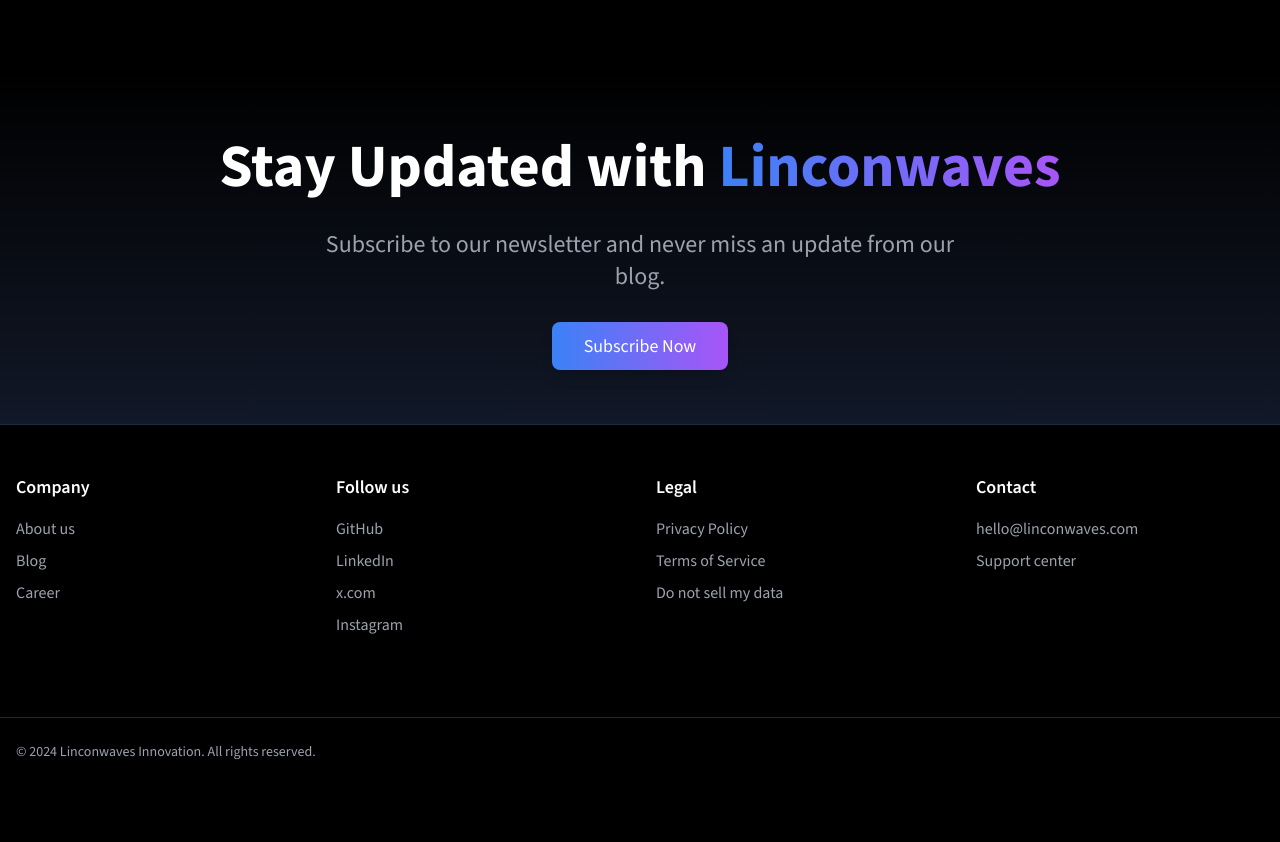
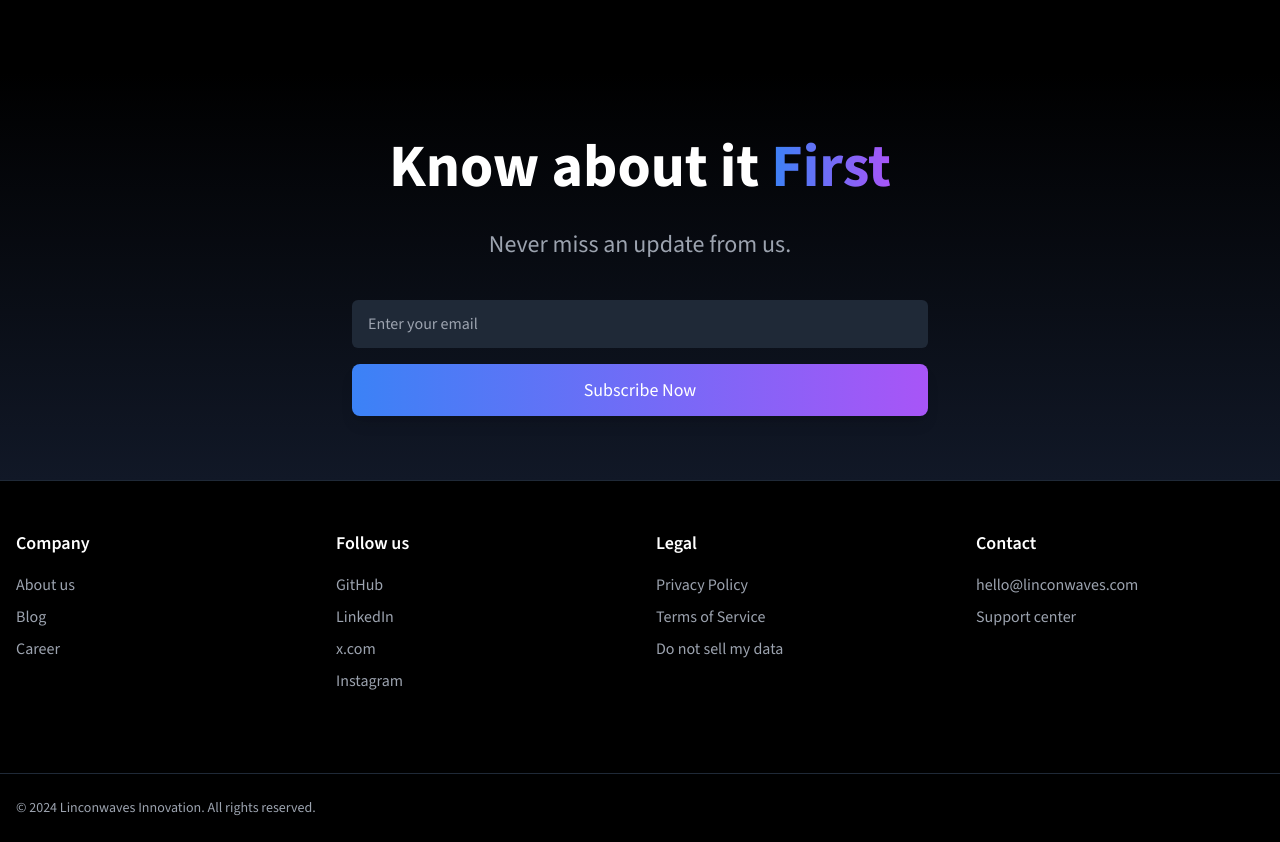
Before and after one commit to Callmecgrey/new-waves, a Next.js app: page /blog in a window 1280 px wide. Shown: the part 2320-3162 px from the top of the page. Before the commit the page ends 3106 px from the top, so only its background shows below. Built offline with nearby package versions, Linux system fonts and the light colour scheme.

Commit message:
fixed blog

```diff
--- a/pages/blog.tsx
+++ b/pages/blog.tsx
@@ -4,12 +4,21 @@
 import Navbar from '../components/Navbar';
 import Footer from '../components/Footer';
 import Image from 'next/image';
+import { useState } from 'react';
+import Link from 'next/link';
 import { blogPosts } from '../data/postsData';
 
 export default function Blog() {
   const featuredPosts = blogPosts.filter((post) => post.featured);
-  // For recent posts, exclude featured and sort by date or just show the others
   const recentPosts = blogPosts.filter((post) => !post.featured);
+
+  const [email, setEmail] = useState('');
+  const [isSubmitted, setIsSubmitted] = useState(false);
+
+  const handleSubscribe = (e: React.FormEvent) => {
+    e.preventDefault();
+    setIsSubmitted(true);
+  };
 
   return (
     <>
@@ -78,12 +87,13 @@
                     {post.description && (
                       <p className="text-gray-300 mb-4">{post.description}</p>
                     )}
-                    <a
+                    {/* Use Link instead of <a> for internal navigation */}
+                    <Link
                       href={post.link}
                       className="text-blue-500 hover:text-blue-400 mt-4 inline-block underline"
                     >
                       Read More
-                    </a>
+                    </Link>
                   </div>
                 </div>
               ))}
@@ -109,37 +119,57 @@
                 >
                   <h3 className="text-2xl font-bold mb-2">{post.title}</h3>
                   <p className="text-gray-400 mb-2">{post.date}</p>
-                  <a
+                  {/* Also fix recent posts links */}
+                  <Link
                     href={post.link}
                     className="text-blue-500 hover:text-blue-400 underline"
                   >
                     Read More
-                  </a>
+                  </Link>
                 </div>
               ))}
             </div>
           </div>
         </section>
 
-        {/* Call to Action Section */}
+        {/* Subscribe Box */}
         <section className="py-16 bg-gradient-to-b from-black to-gray-900 text-center">
-          <div className="container mx-auto px-6 md:px-0">
+          <div className="container mx-auto px-6 md:px-0 max-w-xl">
             <h2 className="text-5xl md:text-6xl font-bold mb-8">
-              Stay Updated with{' '}
+              Know about it{' '}
               <span className="text-transparent bg-clip-text bg-gradient-to-r from-blue-500 to-purple-500">
-                Linconwaves
+                First
               </span>
             </h2>
-            <p className="text-xl md:text-2xl text-gray-400 max-w-2xl mx-auto mb-10">
-              Subscribe to our newsletter and never miss an update from our
-              blog.
+            <p className="text-xl md:text-2xl text-gray-400 mb-10">
+              Never miss an update from us.
             </p>
-            <a
-              href="/subscribe"
-              className="bg-gradient-to-r from-blue-500 to-purple-500 text-white py-3 px-8 rounded-lg text-lg font-medium hover:from-blue-600 hover:to-purple-600 transition shadow-lg"
-            >
-              Subscribe Now
-            </a>
+
+            {!isSubmitted ? (
+              <form onSubmit={handleSubscribe} className="space-y-4">
+                <input
+                  type="email"
+                  required
+                  placeholder="Enter your email"
+                  value={email}
+                  onChange={(e) => setEmail(e.target.value)}
+                  className="w-full px-4 py-3 rounded-md bg-gray-800 text-white focus:outline-none focus:ring-2 focus:ring-blue-500"
+                />
+                <button
+                  type="submit"
+                  className="bg-gradient-to-r from-blue-500 to-purple-500 text-white py-3 px-8 rounded-lg text-lg font-medium hover:from-blue-600 hover:to-purple-600 transition shadow-lg w-full"
+                >
+                  Subscribe Now
+                </button>
+              </form>
+            ) : (
+              <div className="bg-gray-800 p-6 rounded-md shadow-lg">
+                <h3 className="text-2xl font-bold mb-2">Thanks for Subscribing!</h3>
+                <p className="text-gray-300">
+                  We&apos;ll keep you updated with our latest posts and insights.
+                </p>
+              </div>
+            )}
           </div>
         </section>
 
```
